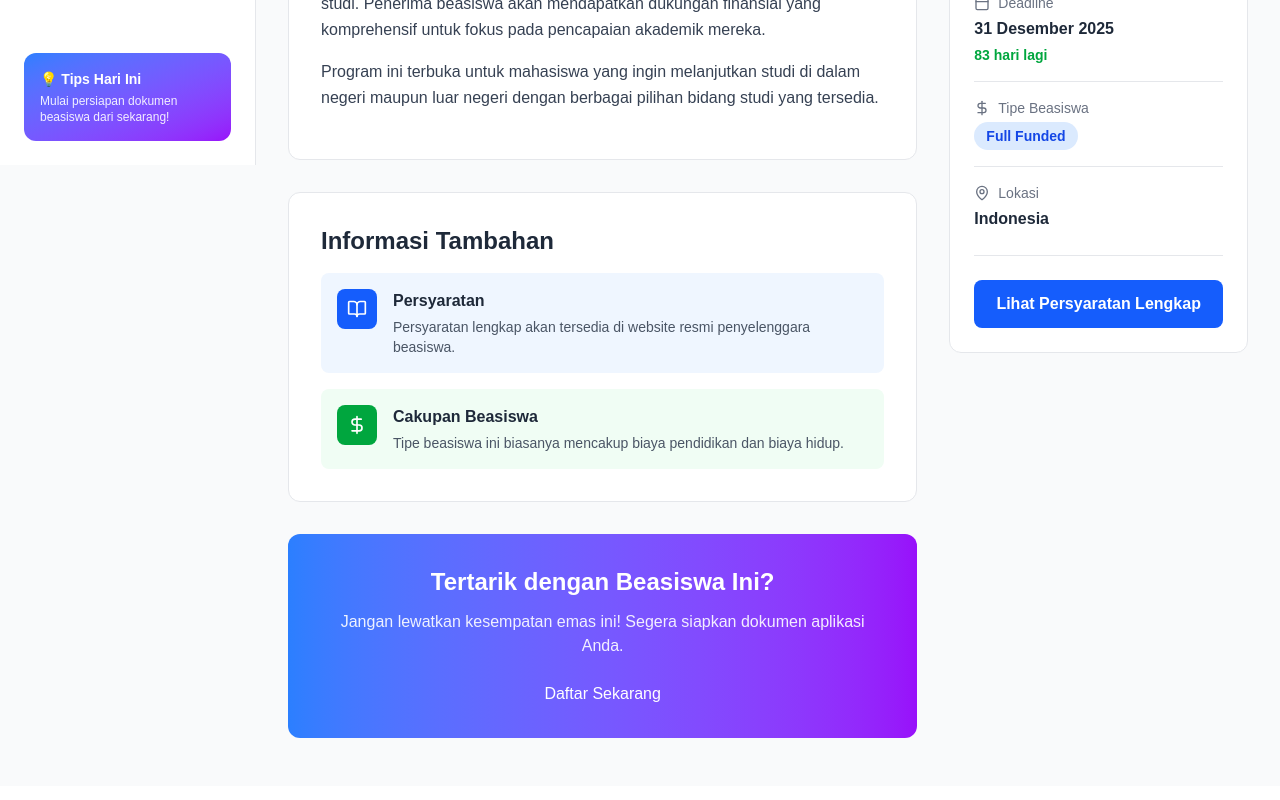
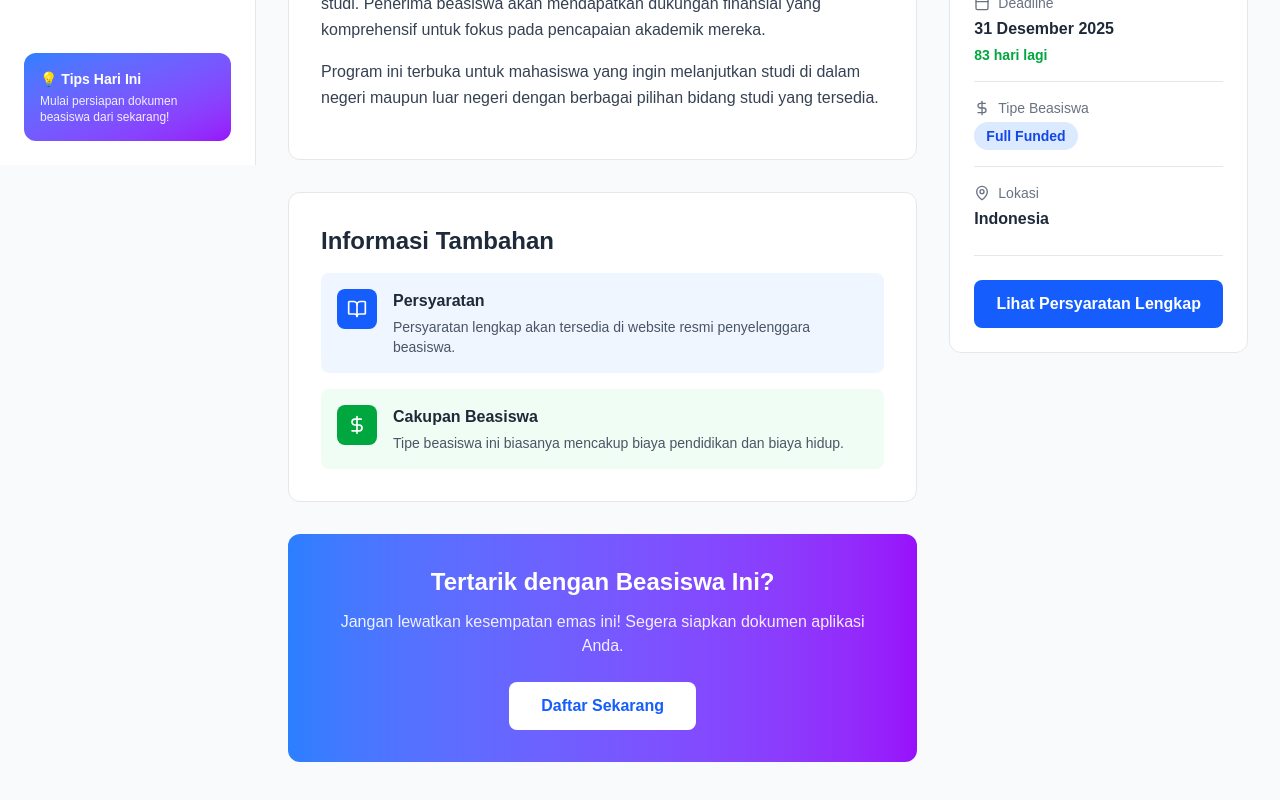
Before and after one commit to Zakianggoro/beasiswa-pengentidur, a Next.js app: page /recommendation/1 in a window 1280 px wide. Shown: the part 635-1435 px from the top of the page. Built offline with nearby package versions, Linux system fonts and the light colour scheme.

Commit message:
small changes

```diff
--- a/src/app/recommendation/1/page.tsx
+++ b/src/app/recommendation/1/page.tsx
@@ -224,6 +224,7 @@ export default function BeasiswaDetailPage() {
                     href="https://www.kemdikbud.go.id"
                     target="_blank"
                     rel="noopener noreferrer"
+                    className="inline-block px-6 md:px-8 py-2.5 md:py-3 bg-white text-blue-600 rounded-lg font-semibold hover:bg-gray-100 transition text-sm md:text-base"
                   >
                     Daftar Sekarang
                   </a>
```
